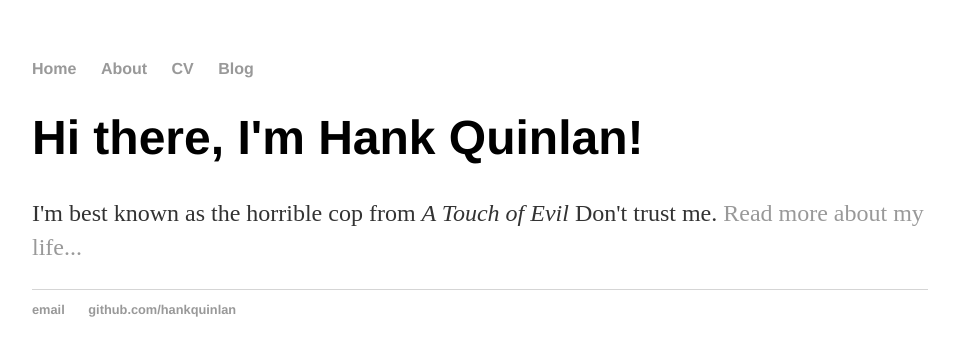
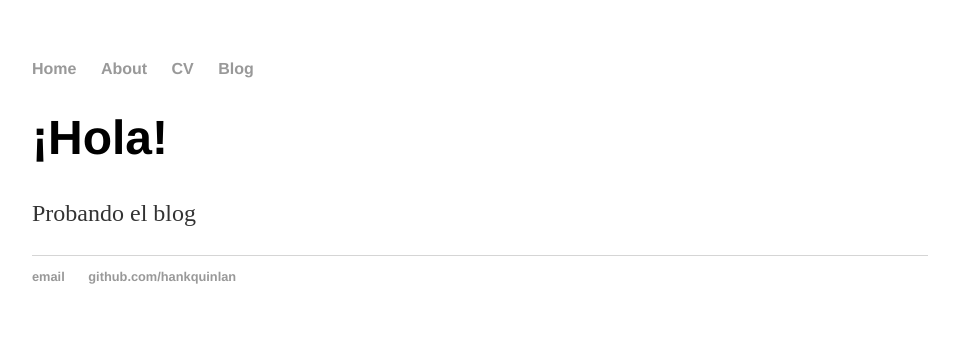
Before and after one commit to mikelpzm/mikelpzm.github.io, a Jekyll site: the page built from index.html, in a window 1280 px wide. Shown: the top 356 px of the page, without its empty margins (160-1119 px from the left). Built offline with Jekyll 4.4.1, drawn with Linux system fonts in a browser that asks for light colours.

Commit message:
Updated note 'index'

```diff
--- a/index.html
+++ b/index.html
@@ -1,8 +1,8 @@
 ---
 layout: default
-title: Hank Quinlan, Horrible Cop
+title: Mi blog
 ---
 <div class="blurb">
-	<h1>Hi there, I'm Hank Quinlan!</h1>
-	<p>I'm best known as the horrible cop from <em>A Touch of Evil</em> Don't trust me. <a href="/about">Read more about my life...</a></p>
+	<h1>¡Hola!</h1>
+	<p>Probando el blog</p>
 </div><!-- /.blurb -->
```
